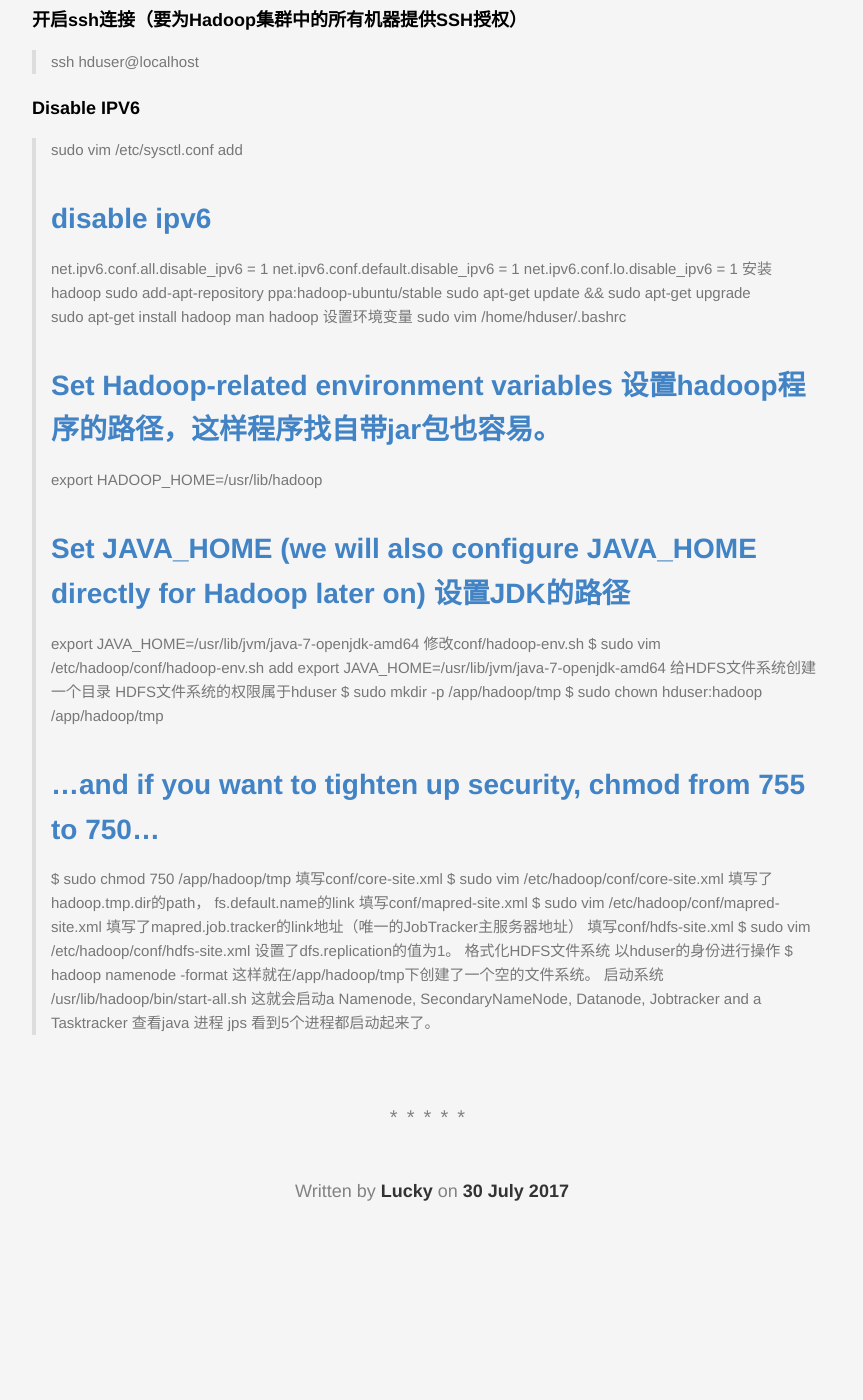
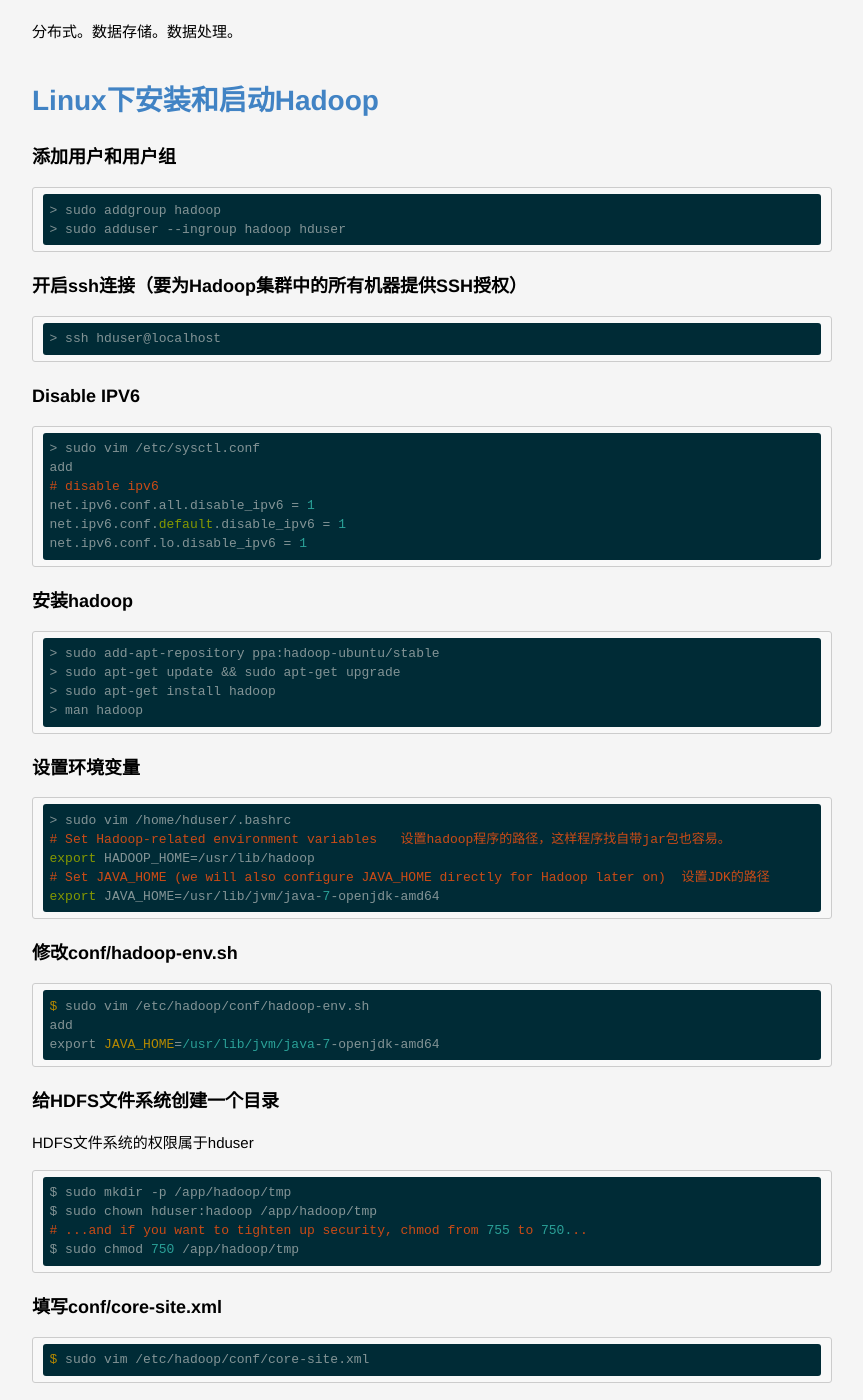
Before and after one commit to lucky521/blog, a Jekyll site: the page built from _posts/2017-07-30-Hadoop.markdown, in a window 1280 px wide and 1400 px high, scrolled down 966 px. Shown: the whole window, without its empty margins (208-1071 px from the left). Built offline with Jekyll 4.4.1, drawn with Linux system fonts in a browser that asks for light colours; before the commit the page ends 2299 px from its top, so only the background shows below that; some of the changed lines change nothing that is shown; some of the changed text lies outside the part shown.

Commit message:
update blog

````diff
--- a/_posts/2017-07-30-Hadoop.markdown
+++ b/_posts/2017-07-30-Hadoop.markdown
@@ -8,59 +8,120 @@ layout: post
 
 分布式。数据存储。数据处理。
 
-# Linux下安装和启动过程
+
+
+# Linux下安装和启动Hadoop
 
 ### 添加用户和用户组
+
+```
 > sudo addgroup hadoop
 > sudo adduser --ingroup hadoop hduser
+```
 
 ### 开启ssh连接（要为Hadoop集群中的所有机器提供SSH授权）
+
+```
 > ssh hduser@localhost
+```
+
 
 ### Disable IPV6
+```
 > sudo vim /etc/sysctl.conf
 add
 # disable ipv6
 net.ipv6.conf.all.disable_ipv6 = 1
 net.ipv6.conf.default.disable_ipv6 = 1
 net.ipv6.conf.lo.disable_ipv6 = 1
-安装hadoop
+```
+
+### 安装hadoop
+
+```
 > sudo add-apt-repository ppa:hadoop-ubuntu/stable
 > sudo apt-get update && sudo apt-get upgrade
 > sudo apt-get install hadoop
 > man hadoop
-设置环境变量
+```
+
+### 设置环境变量
+
+```
 > sudo vim /home/hduser/.bashrc
 # Set Hadoop-related environment variables   设置hadoop程序的路径，这样程序找自带jar包也容易。
 export HADOOP_HOME=/usr/lib/hadoop
 # Set JAVA_HOME (we will also configure JAVA_HOME directly for Hadoop later on)  设置JDK的路径
 export JAVA_HOME=/usr/lib/jvm/java-7-openjdk-amd64
-修改conf/hadoop-env.sh
+```
+
+### 修改conf/hadoop-env.sh
+
+```
 $ sudo vim /etc/hadoop/conf/hadoop-env.sh
 add
 export JAVA_HOME=/usr/lib/jvm/java-7-openjdk-amd64
-给HDFS文件系统创建一个目录
+```
+
+### 给HDFS文件系统创建一个目录
+
 HDFS文件系统的权限属于hduser
+```
 $ sudo mkdir -p /app/hadoop/tmp
 $ sudo chown hduser:hadoop /app/hadoop/tmp
 # ...and if you want to tighten up security, chmod from 755 to 750...
 $ sudo chmod 750 /app/hadoop/tmp
-填写conf/core-site.xml
+```
+
+### 填写conf/core-site.xml
+
+```
 $ sudo vim /etc/hadoop/conf/core-site.xml
+```
 填写了hadoop.tmp.dir的path， fs.default.name的link
-填写conf/mapred-site.xml
+
+### 填写conf/mapred-site.xml
+
+```
 $ sudo vim /etc/hadoop/conf/mapred-site.xml
+```
 填写了mapred.job.tracker的link地址（唯一的JobTracker主服务器地址）
-填写conf/hdfs-site.xml
+
+### 填写conf/hdfs-site.xml
+
+```
 $ sudo vim /etc/hadoop/conf/hdfs-site.xml
 设置了dfs.replication的值为1。
-格式化HDFS文件系统
+```
+
+### 格式化HDFS文件系统
 以hduser的身份进行操作
-$ hadoop namenode -format
+```$ hadoop namenode -format```
 这样就在/app/hadoop/tmp下创建了一个空的文件系统。
-启动系统
-> /usr/lib/hadoop/bin/start-all.sh
+
+### 启动Hadoop
+```> /usr/lib/hadoop/bin/start-all.sh```
 这就会启动a Namenode, SecondaryNameNode, Datanode, Jobtracker and a Tasktracker
-查看java 进程
-> jps
+
+### 查看java 进程
+```> jps```
 看到5个进程都启动起来了。
+
+
+# MacOSX下安装Hadoop
+
+- 1、先安装java （上官网下载安装包）
+- 2、已经自带了ssh。
+打开hadoop的时候不要连接外网。连外网之后本机ip就变了。ssh到localhost出错。需要去System Preferences的Sharing里面手动允许22端口开放：http://stackoverflow.com/questions/6313929/how-do-i-open-port-22-in-osx-10-6-7
+- 3、brew install hadoop 直接安装了1.2.1稳定版
+	```hadoop version 查看版本号```
+hadoop系统安装路径在
+```/usr/local/Cellar/hadoop/1.2.1/```
+
+
+## 填写配置文件：
+三大配置文件，core-site.xml, hdfs-site.xml, mapred-site.xml (在0.2老版本中是三合一的一个xml)。要分别在里面填写name、jobtracker、replication的配置内容。
+
+## 格式化一个新的文件系统（在hadoop所有进程关闭的时候运行这个）
+```$ hadoop namenode -format```
+默认情况下这个文件系统hdfs被放在本机的/tmp/hadoop-liulu/。对于hdfs本身来说，其中的文件被放在/user/liulu里面。
````
